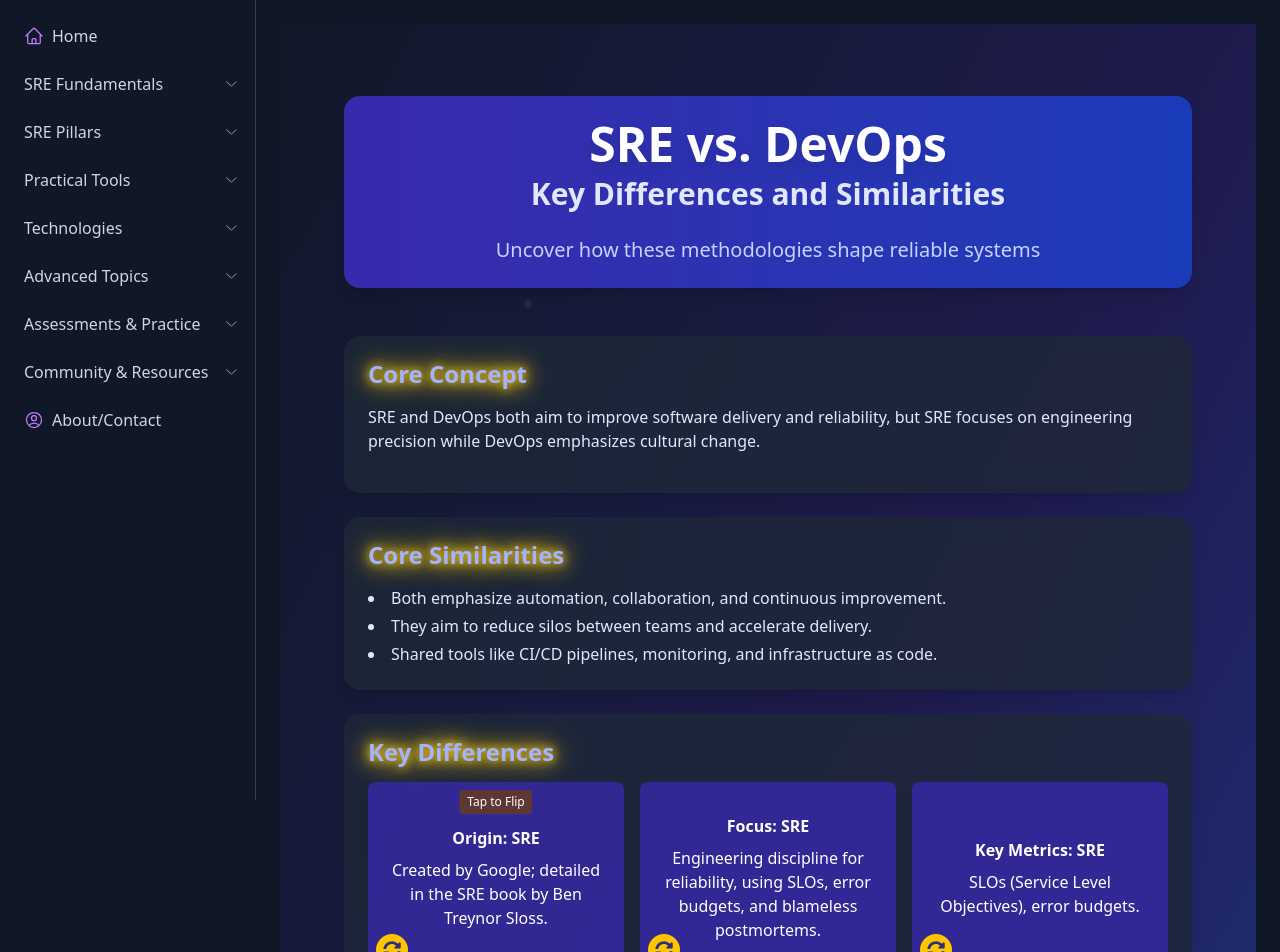
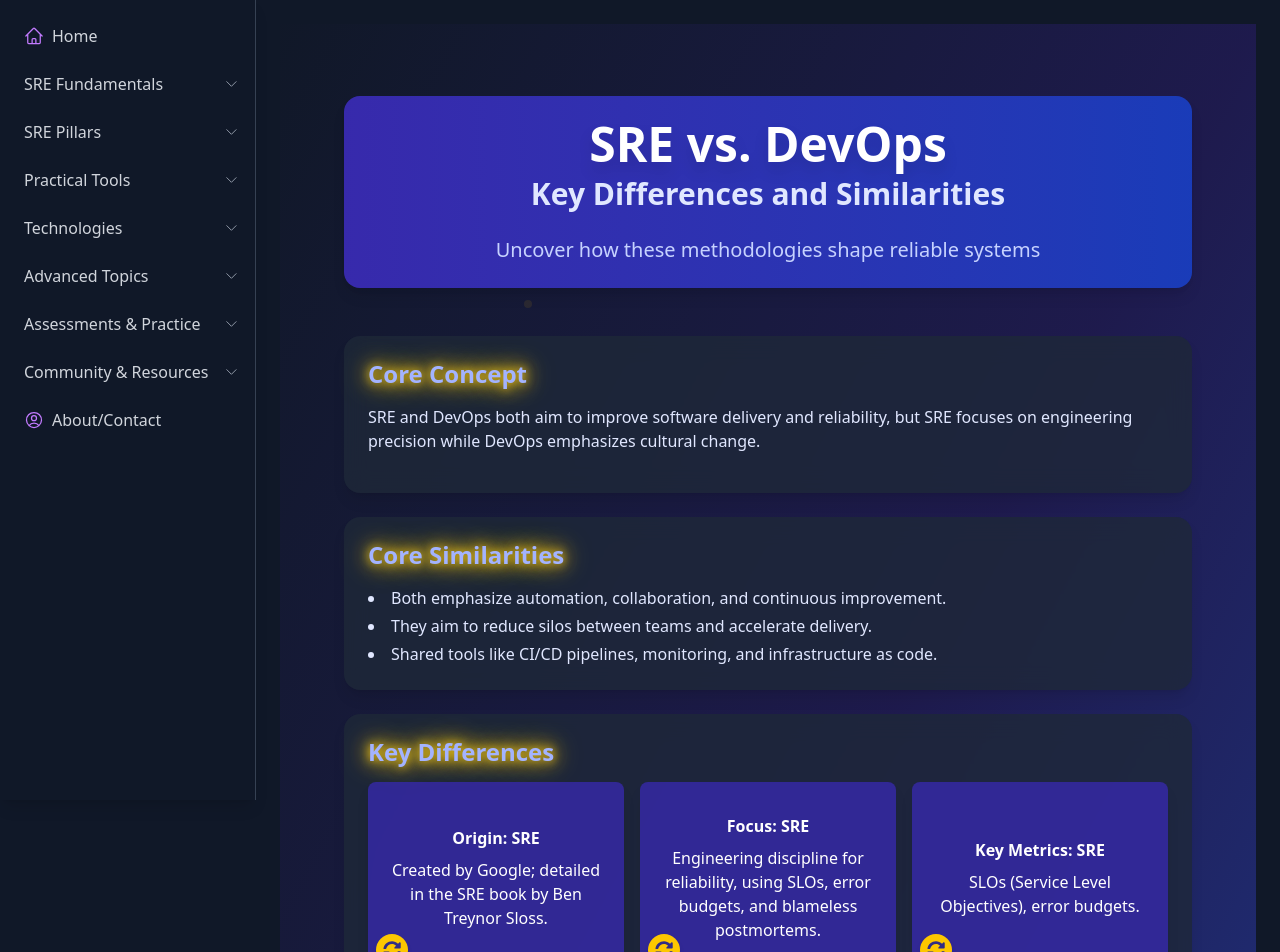
Before and after one commit to devops4noobs/sre4noobs, a Next.js app: page /fundamentals/sre-vs-devops in a window 1280 px wide. Shown: the top 952 px of the page. Built offline with nearby package versions, Linux system fonts and the light colour scheme.

Commit message:
redesign sre vs devops

```diff
--- a/src/app/fundamentals/sre-vs-devops/page.tsx
+++ b/src/app/fundamentals/sre-vs-devops/page.tsx
@@ -175,17 +175,7 @@ export default function SreVsDevOps() {
                 >
                   <FaSyncAlt className="text-lg" />
                 </motion.button>
-                {showFlipTooltip && index === 0 && (
-                  <motion.div
-                    className="absolute top-2 left-1/2 transform -translate-x-1/2 bg-yellow-900/70 text-white text-xs px-2 py-1 rounded opacity-90"
-                    initial={{ opacity: 0, y: -10 }}
-                    animate={{ opacity: 1, y: 0 }}
-                    transition={{ duration: 0.3 }}
-                    onClick={() => setShowFlipTooltip(false)}
-                  >
-                    Tap to Flip
-                  </motion.div>
-                )}
+
               </motion.div>
             ))}
           </div>
```
